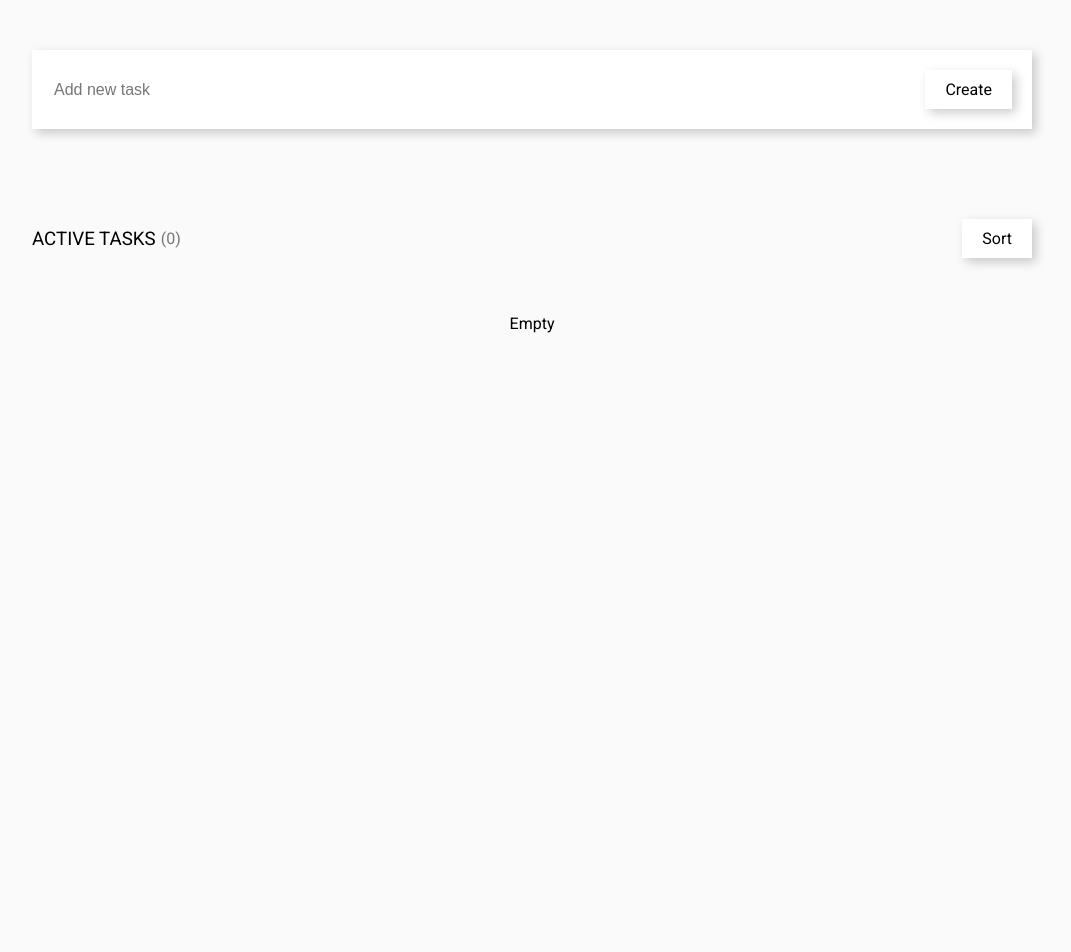
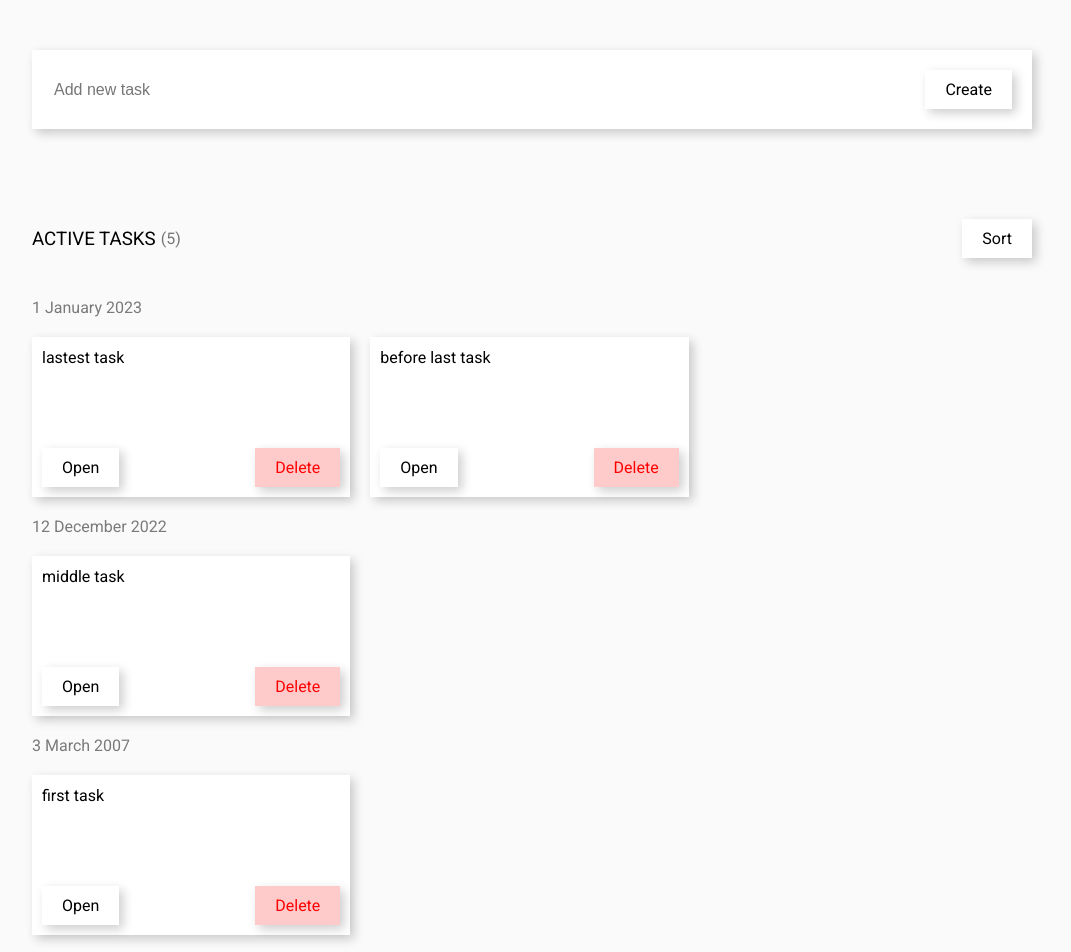
Before and after one commit to shittycodesource/vue-todo-list, a Vue app: page / in a window 1280 px wide. Shown: the top 952 px of the page, without its empty margins (108-1179 px from the left). Before the commit the page ends 800 px from the top, so only its background shows below. Built offline with nearby package versions, Linux system fonts and the light colour scheme.

Commit message:
add date separator

```diff
--- a/package.json
+++ b/package.json
@@ -8,6 +8,7 @@
   },
   "dependencies": {
     "core-js": "^3.6.5",
+    "date-fns": "^2.29.3",
     "vue": "^2.6.11",
     "vuex": "^3.4.0"
   },
--- a/src/components/Tasks/TasksList.vue
+++ b/src/components/Tasks/TasksList.vue
@@ -1,12 +1,21 @@
 <template>
     <div class="tasks__list">
         <template v-if="list.length">
-            <Task
-                v-for="task_data in list"
-                :text="task_data.text"
-                :id="task_data.id"
-                :key="task_data.id"
-            />
+
+            <template  v-for="task_data, index in list" >
+
+                 <template v-if="index == 0 || task_data.dayValue != list[index - 1].dayValue">
+                    <div class="tasks__separator" :key="index">{{ task_data.dayValue }}</div>
+                </template>
+
+                <Task
+                    :text="task_data.text"
+                    :id="task_data.id"
+                    :key="task_data.id"
+                />
+
+            </template>
+
         </template>
         <template v-else>
             <p class="center">Empty</p>
@@ -27,7 +36,7 @@ import Task from './Task.vue';
         },
         components: {
             Task
-        }
+        },
     }
 </script>
 <style lang="scss">
@@ -38,5 +47,10 @@ import Task from './Task.vue';
             flex-wrap: wrap;
             gap: 20px;
         }
+
+        &__separator {
+            width: 100%;
+            color: #7a7a7a;
+        }
     }
 </style>
--- a/src/vuex/index.js
+++ b/src/vuex/index.js
@@ -1,15 +1,57 @@
 import Vue from 'vue';
 import Vuex from 'vuex';
+import { format } from 'date-fns';
 
 Vue.use(Vuex);
 
 export default new Vuex.Store({
     state: {
-        tasks: []
+        tasks: [
+            {
+                text: 'first task',
+                dayValue: '3 March 2007',
+                date: 1172810970320,
+                id: 1172810970320
+            },
+            {
+                text: 'before first task',
+                dayValue: '7 July 2005',
+                date: 1122790970320,
+                id: 1122790970320
+            },
+            {
+                text: 'middle task',
+                dayValue: '12 December 2022',
+                date: 1672310952752,
+                id: 1672310952752,
+            },
+            {
+                text: 'lastest task',
+                dayValue: '1 January 2023',
+                date: 1672810784122,
+                id: 1672810784122,
+            },
+            {
+                text: 'before last task',
+                dayValue: '1 January 2023',
+                date: 1672610961888,
+                id: 1672610961888,
+            },
+        ]
     },
     mutations: {
         ADD_TASK(state, data) {
-            state.tasks.unshift({text: data, id: Date.now()});
+            const date_now = Date.now();
+
+            const dayValue = format(new Date(), 'd MMMM yyyy');
+            console.log(dayValue);
+
+            state.tasks.push({
+                text: data,
+                date: date_now,
+                id: date_now,
+                dayValue: dayValue
+            });
         },
         DELETE_TASK(state, id) {
             state.tasks = state.tasks.filter(item => item.id != id);
@@ -26,6 +68,10 @@ export default new Vuex.Store({
         }
     },
     getters: {
-        getTasks: state => state.tasks
+        getTasks(state) {
+            const arr = state.tasks.sort((a, b) => b.date - a.date);
+
+            return arr;
+        }
     }
 });
```
Also changed, not shown: 1 other file (tests, documents, lock files or other folders).
